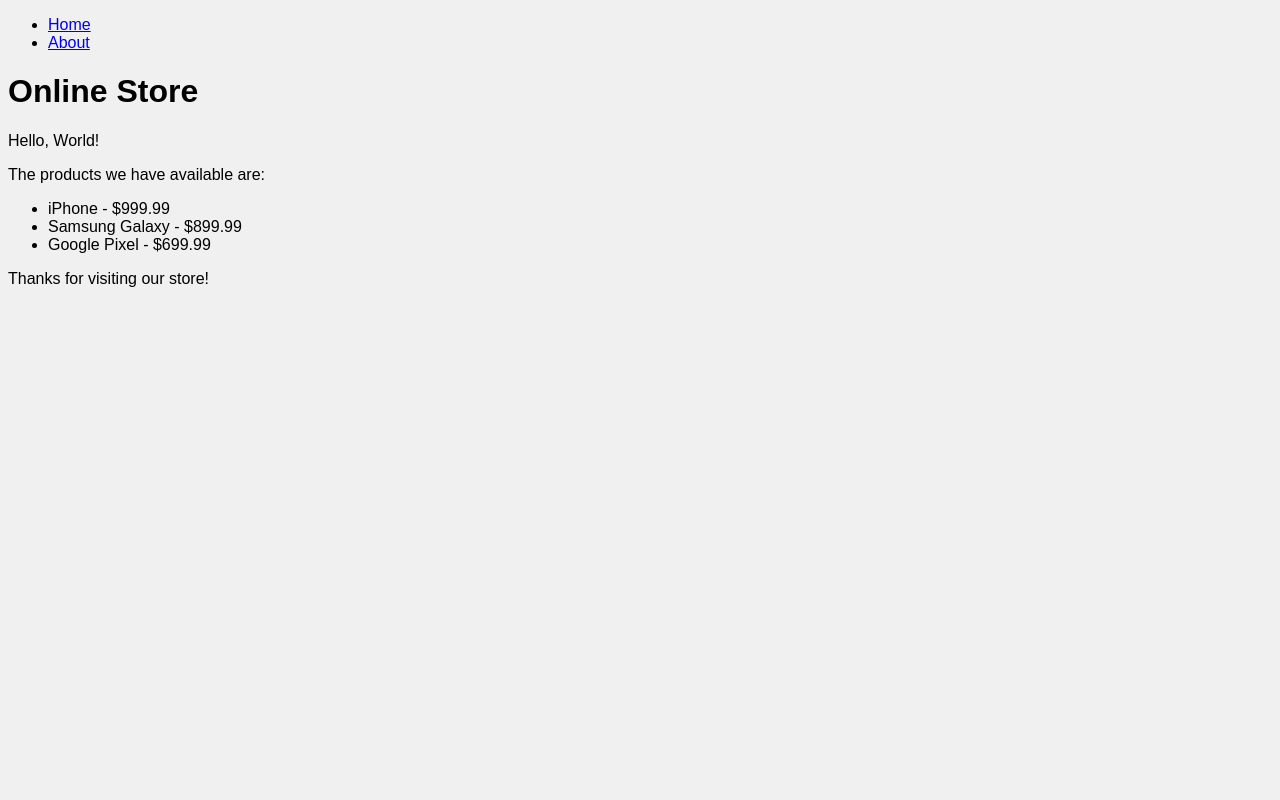
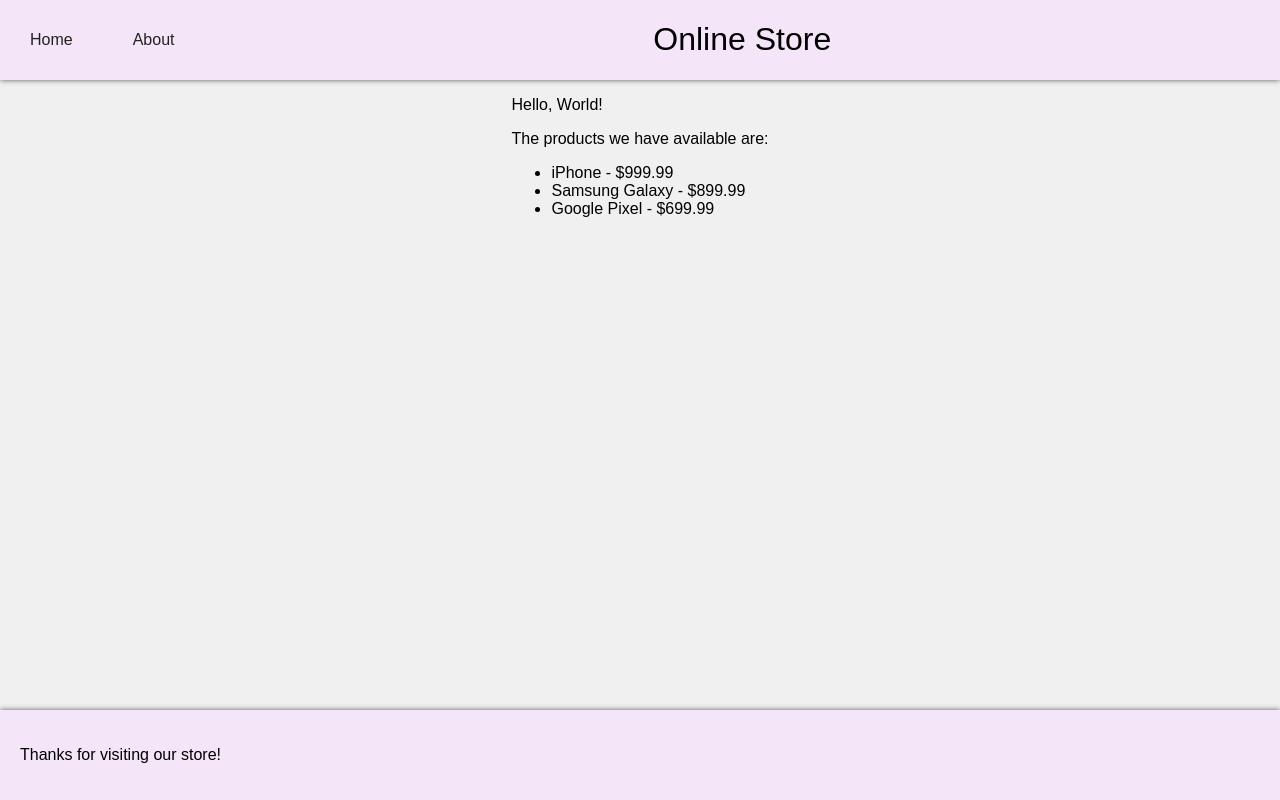
Before and after one commit to admitrievsky/web-dev-course-app, a Flask app: page / in a window 1280 px wide. Run offline with Flask 3, Linux system fonts and the light colour scheme; some web fonts are replaced.

Commit message:
[add_more_styles]

```diff
--- a/static/style.css
+++ b/static/style.css
@@ -1,5 +1,82 @@
+@import url('https://fonts.cdnfonts.com/css/montserrat');
+
+html {
+    height: 100%;
+}
+
 body {
-  font-family: sans-serif;
-  font-size: 16px;
-  background-color: #f0f0f0;
+    font-family: 'Montserrat', sans-serif;
+    font-size: 16px;
+    background-color: #f0f0f0;
+    margin: 0;
+    padding: 0;
+
+    min-height: 100%;
+    display: grid;
+    grid-template-rows: auto 1fr auto;
 }
+
+header {
+    display: flex;
+    background-color: #f5e5f8;
+    box-shadow: 0 -1px 6px #222;
+}
+
+header > nav {
+    display: flex;
+    flex-direction: column;
+    justify-content: center;
+}
+
+header > nav > ul  {
+    display: flex;
+    margin: 0;
+    padding: 0;
+    justify-content: center;
+}
+
+header > nav > ul > li {
+    list-style-type: none;
+    padding: 10px 30px;
+}
+
+header > nav > ul > li > a {
+    text-decoration: none;
+    color: #222;
+}
+
+header > nav > ul > li > a:hover {
+    color: #999
+}
+
+.main-wrapper {
+    display: flex;
+    justify-content: center;
+}
+
+main {
+    max-width: 800px;
+}
+
+header > h1 {
+    flex-grow: 1;
+    text-align: center;
+    font-weight: 500;
+}
+
+footer {
+    display: flex;
+    background-color: #f5e5f8;
+    box-shadow: 0 1px 6px #222;
+    padding: 20px;
+}
+
+@media screen and (max-width: 600px) {
+    header {
+        flex-direction: column;
+    }
+
+    header > h1 {
+        margin: 0 0 10px 0;
+    }
+}
--- a/templates/base.html
+++ b/templates/base.html
@@ -1,6 +1,7 @@
 <!DOCTYPE html>
 <html lang="en">
   <head>
+    <meta name="viewport" content="width=device-width, initial-scale=1.0">
     <link rel="stylesheet" href="/static/style.css">
     <title>{% block title %}Online Store{% endblock %}</title>
   </head>
@@ -15,9 +16,11 @@
       </nav>
       <h1>Online Store</h1>
     </header>
-    <main>
-      {% block content %}{% endblock %}
-    </main>
+    <div class="main-wrapper">
+      <main>
+        {% block content %}{% endblock %}
+      </main>
+    </div>
     <footer>
         <p>Thanks for visiting our store!</p>
     </footer>
```
